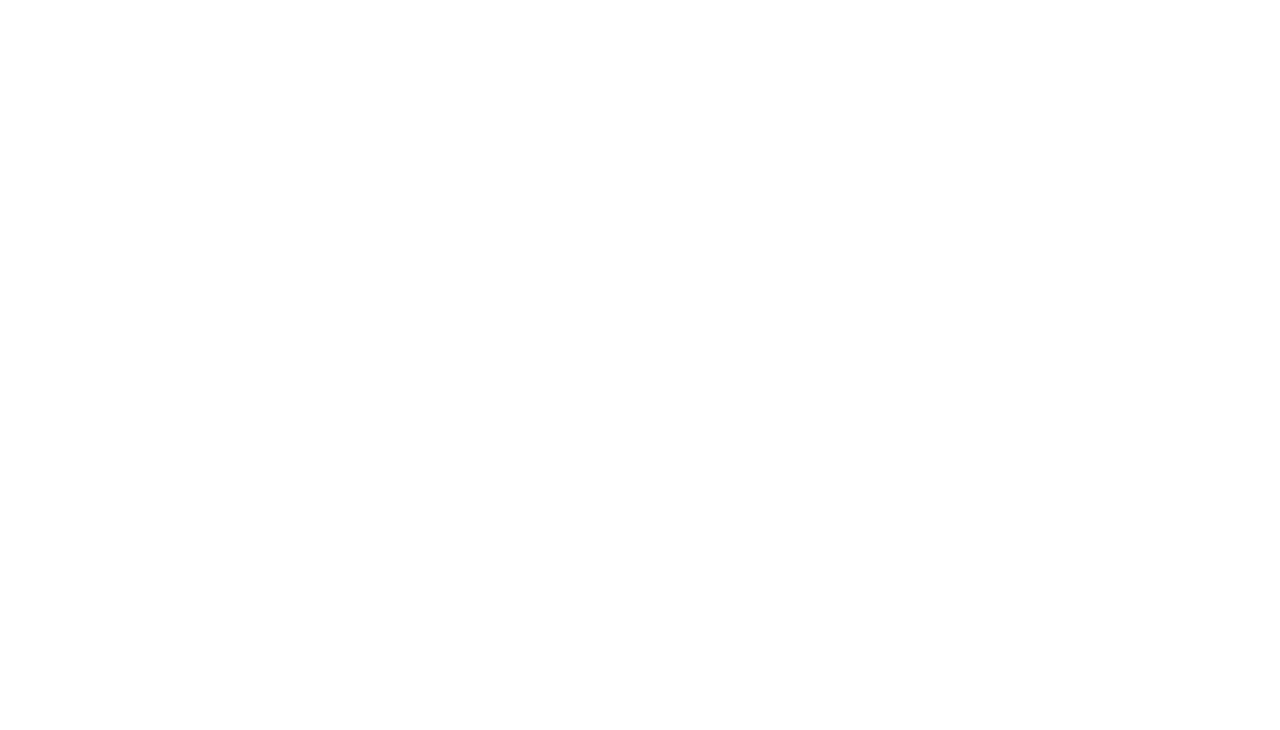
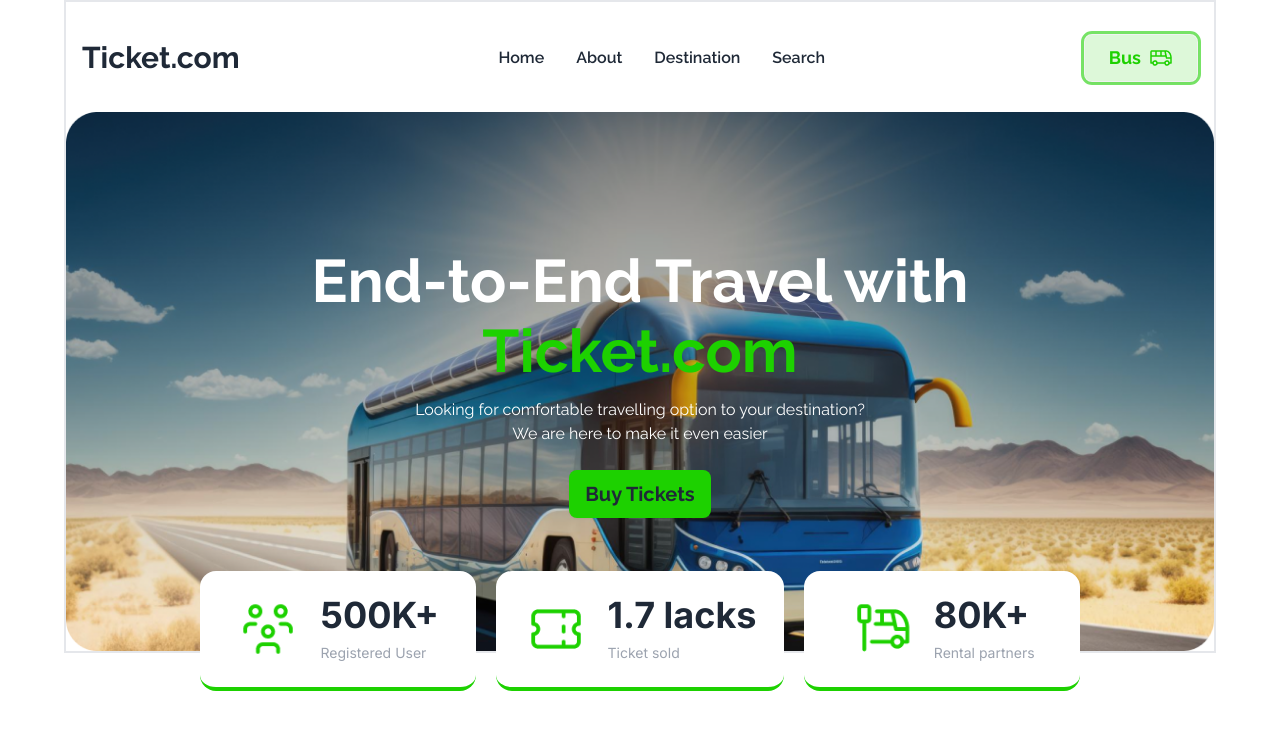
Before and after one commit to Dominic009/Ticket.com-Ass-5, a plain HTML site: page index.html in a window 1280 px wide. Drawn offline with nearby package versions, Linux system fonts and the light colour scheme.

Commit message:
header section is done

```diff
--- a/index.html
+++ b/index.html
@@ -1,5 +1,5 @@
 <!DOCTYPE html>
-<html lang="en">
+<html lang="en" data-theme="light">
 <head>
     <meta charset="UTF-8">
     <meta name="viewport" content="width=device-width, initial-scale=1.0">
@@ -9,12 +9,99 @@
     <link href="https://cdn.jsdelivr.net/npm/daisyui@4.7.2/dist/full.min.css" rel="stylesheet" type="text/css" />
     <script src="https://cdn.tailwindcss.com"></script>
 
-    <!-- Tailwind -->
-    <script src="https://cdn.tailwindcss.com"></script>
+    <!-- Google Fonts Raleway -->
+    <link rel="preconnect" href="https://fonts.googleapis.com">
+    <link rel="preconnect" href="https://fonts.gstatic.com" crossorigin>
+    <link href="https://fonts.googleapis.com/css2?family=Raleway:ital,wght@0,100..900;1,100..900&display=swap" rel="stylesheet">
+
+    <!-- Google Fonts Inter -->
+    <link rel="preconnect" href="https://fonts.googleapis.com">
+    <link rel="preconnect" href="https://fonts.gstatic.com" crossorigin>
+    <link href="https://fonts.googleapis.com/css2?family=Inter:wght@100..900&display=swap" rel="stylesheet">
+
+    <!-- Custom classes -->
+    <style>
+        .raleway{
+            font-family: "Raleway", sans-serif;
+        }
+        .inter{
+            font-family: "Inter", sans-serif;
+        }
+        .center{
+            transform: translate(-50%, -50%);
+        }
+    </style>
 </head>
-<body>
+<body class="raleway border-2 w-[90%] mx-auto">
     <!------------------------------------ Header ------------------------------------>
-    <header></header>
+    <header>
+        <nav class="flex justify-between items-center px-4 pt-8">
+            <!-- Left side -->
+            <div class="">
+                <h1 class="text-3xl font-bold">Ticket.com</h1>
+            </div>
+            <!-- Middle side -->
+            <div>
+                <ul class="flex gap-8 font-semibold cursor-pointer">
+                    <li class="hover:text-gray-500">Home</li>
+                    <li class="hover:text-gray-500">About</li>
+                    <li class="hover:text-gray-500">Destination</li>
+                    <li class="hover:text-gray-500">Search</li>
+                </ul>
+            </div>
+            <!-- Right side -->
+            <div>
+                <button class="btn text-[#1DD100] font-bold text-lg bg-[#1DD100]/15 outline outline-[#1DD100]/60 px-6">Bus <img src="./images/bus-icon.png"></button>
+            </div>
+        </nav>
+
+        <!-- Banner -->
+        <div class="mt-[30px] relative">
+            <!-- Banner main -->
+            <div>
+                <img class="w-full" src="./images/banner.png">
+
+                <div class="absolute top-[50%] left-[50%] center text-center w-full">
+                    <h1 class="text-white font-bold text-6xl leading-[70px] mb-3">End-to-End Travel with <br>
+                    <span class="text-[#1DD100]">Ticket.com</span></h1>
+                    <p class="text-white mb-6">Looking for comfortable travelling option to your destination? <br> We are here to make it even easier</p>
+                    <button class="btn bg-[#1DD100] font-bold text-xl border-none">Buy Tickets</button>
+                </div>
+            </div>
+
+            <!-- Banner advertisement -->
+            <div class="flex justify-center items-center gap-5 absolute -bottom-10 w-full inter">
+                <!-- section 1 -->
+                <div class="flex gap-5 items-center justify-center bg-white border-b-4 border-b-[#1DD100] px-7 py-4 rounded-2xl h-[120px] w-[24%]">
+                    <div><img class="scale-[95%]" src="./images/people.png" alt=""></div>
+                    <div>
+                        <h1 class="font-bold text-4xl mb-2">500K+</h1>
+                        <p class="text-sm text-gray-400">Registered User</p>
+                    </div>
+                </div>
+                <!-- section 2 -->
+                <div class="flex gap-5 items-center justify-center bg-white border-b-4 border-b-[#1DD100] px-7 py-4 rounded-2xl h-[120px]">
+                    <div><img class="scale-[95%]" src="./images/ticket-cupon.png" alt=""></div>
+                    <div>
+                        <h1 class="font-bold text-4xl mb-2">1.7 lacks</h1>
+                        <p class="text-sm text-gray-400">Ticket sold</p>
+                    </div>
+                </div>
+                <!-- section 3 -->
+                <div class="flex gap-5 items-center justify-center bg-white border-b-4 border-b-[#1DD100] px-7 py-4 rounded-2xl h-[120px] w-[24%]">
+                    <div><img class="scale-[95%]" src="./images/stoppage.png" alt=""></div>
+                    <div>
+                        <h1 class="font-bold text-4xl mb-2">80K+</h1>
+                        <p class="text-sm text-gray-400">Rental partners</p>
+                    </div>
+                </div>
+
+
+
+
+            </div>
+        </div>
+    </header>
     <!------------------------------------ Main ------------------------------------>
     <main></main>
     <!------------------------------------ Footer ------------------------------------>
```
Also changed, not shown: tailwind.config.js (+9 -5 lines).
